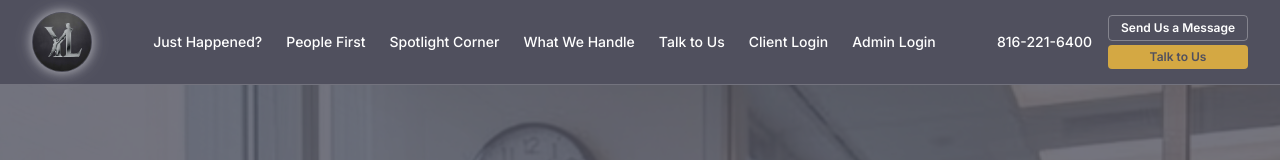
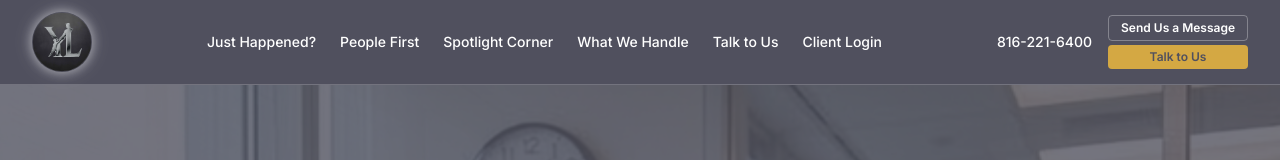
Before and after one commit to GreenBrahma/yonke-law-website, a Next.js app: page / in a window 1280 px wide. Shown: the top 160 px of the page. Built offline with nearby package versions, Linux system fonts and the light colour scheme.

Commit message:
nav: remove Admin Login — will re-add when specs are ready

```diff
--- a/components/TopNav.tsx
+++ b/components/TopNav.tsx
@@ -23,7 +23,6 @@ const NAV_ITEMS = [
   { label: "What We Handle", href: "/what-we-handle" },
   { label: "Talk to Us", href: "/talk-to-us" },
   { label: "Client Login", href: "/client-login" },
-  { label: "Admin Login", href: "/admin" },
 ] as const;
 
 const PHONE_NUMBER = "816-221-6400";
```
